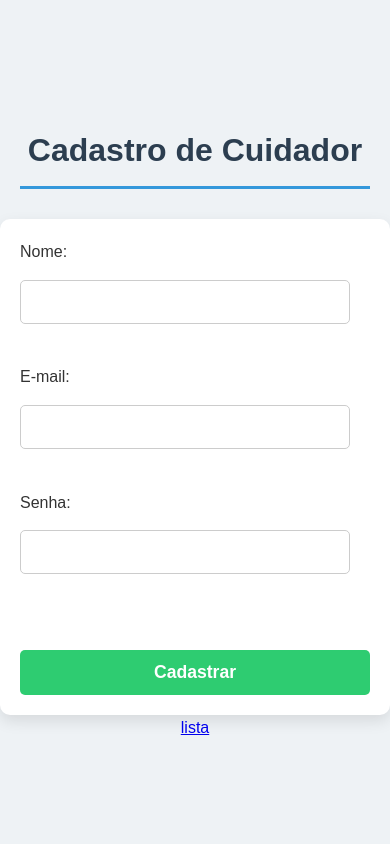
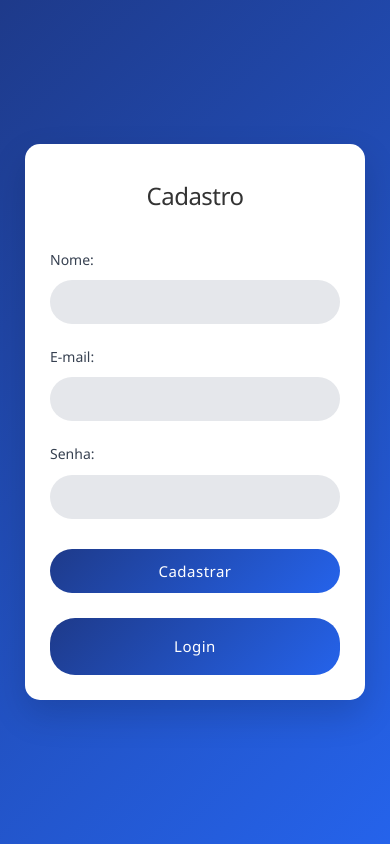
Before and after one commit to Remory-Project/FrontEnd, a Flask app: page /cadastro_cuidador in a window 390 px wide. Run offline with Flask 3, Linux system fonts and the light colour scheme.

Commit message:
Atualizações visuais e estruturais nos codigos e telas de Login e Cadastro

```diff
--- a/templates/cadastro_cuidador.html
+++ b/templates/cadastro_cuidador.html
@@ -1,4 +1,4 @@
-  <!DOCTYPE html>
+<!DOCTYPE html>
 <html>
 <head>
     <title>Cadastro de Cuidador</title>
@@ -14,10 +14,11 @@
         E-mail: <input type="email" name="email"><br>
         Senha: <input type="password" name="senha"><br>
         <button type="submit">Cadastrar</button>
+        <a href="{{ url_for('login') }}"></a>
     </form>
 
 
- <a href="{{ url_for('login') }}">lista</a>
+ <!-- <a href="{{ url_for('login') }}">lista</a> -->
 
 </body>
 </html>
--- a/templates/css/cadastro_cuidador.css
+++ b/templates/css/cadastro_cuidador.css
@@ -1,121 +1,207 @@
-/* --- Estilos Gerais para o Corpo da Página --- */
-body {
-    font-family: 'Arial', sans-serif;
-    background-color: #eef2f5;
-    color: #333;
+/* Reset básico */
+* {
     margin: 0;
-    padding: 20px;
-    line-height: 1.6;
-    display: flex;
-    flex-direction: column;
-    align-items: center;
-    justify-content: center;
-    min-height: 100vh;
+    padding: 0;
     box-sizing: border-box;
 }
 
-/* --- Estilo do Título da Página --- */
-h1 {
-    color: #2c3e50;
-    margin-bottom: 30px;
-    font-size: 2.5em;
-    text-align: center;
-    border-bottom: 3px solid #3498db;
-    padding-bottom: 10px;
-    width: 100%;
-    max-width: 400px;
+/* Estilo do body */
+body {
+    font-family: 'Segoe UI', Tahoma, Geneva, Verdana, sans-serif;
+    background: linear-gradient(135deg, #1e3a8a, #2563eb);
+    min-height: 100vh;
+    display: flex;
+    flex-direction: column;
+    justify-content: center;
+    align-items: center;
+    padding: 20px;
 }
 
-/* --- Estilo do Formulário de Cadastro --- */
-form {
-    background-color: #ffffff;
-    padding: 30px;
-    border-radius: 10px;
-    box-shadow: 0 6px 15px rgba(0, 0, 0, 0.1);
-    width: 100%;
-    max-width: 400px;
-    display: flex;
-    flex-direction: column;
-    gap: 15px;
-    /* Espaçamento entre os campos */
+/* Título principal fora do formulário */
+body > h1 {
+    display: none; /* Ocultar o h1 do body */
 }
 
-form label {
-    font-weight: bold;
-    margin-bottom: 5px;
-    color: #555;
+/* Container do formulário */
+form {
+    background: white;
+    padding: 40px 45px 35px 45px;
+    border-radius: 15px;
+    box-shadow: 0 15px 35px rgba(0, 0, 0, 0.15);
+    width: 100%;
+    max-width: 450px; /* Aumentado de 380px para 450px */
+    text-align: left;
+    position: relative;
+}
+/* Adicionar título "Cadastro" ao formulário */
+form::before {
+    content: "Cadastro";
+    display: block;
+    font-size: 28px;
+    font-weight: 400;
+    color: #333;
+    margin-bottom: 35px;
+    text-align: center;
+    letter-spacing: -0.5px;
 }
 
-/* Adicionado input[type="tel"] aqui para que ele receba os mesmos estilos */
-form input[type="text"],
-form input[type="email"],
-form input[type="password"],
-form input[type="tel"] {
-    /* <-- Campo Telefone adicionado aqui */
-    width: calc(100% - 20px);
-    padding: 12px 10px;
-    margin-bottom: 0;
-    border: 1px solid #ccc;
-    border-radius: 5px;
-    font-size: 1em;
-    box-sizing: border-box;
+/* Estilo para os textos dos labels */
+form {
+    font-size: 14px;
+    color: #374151;
+    font-weight: 500;
+    line-height: 1.8;
 }
 
-form input[type="text"]:focus,
-form input[type="email"]:focus,
-form input[type="password"]:focus,
-form input[type="tel"]:focus {
-    /* <-- Campo Telefone adicionado aqui */
-    border-color: #3498db;
+/* Campos de entrada */
+input[type="text"],
+input[type="email"],
+input[type="password"] {
+    width: 100%;
+    padding: 15px 20px;
+    border: none;
+    border-radius: 25px;
+    background-color: #e5e7eb;
+    font-size: 16px;
+    margin-top: 8px;
+    margin-bottom: 20px;
     outline: none;
-    box-shadow: 0 0 5px rgba(52, 152, 219, 0.5);
+    transition: all 0.3s ease;
+    font-family: inherit;
+    display: block;
 }
 
-/* --- Estilo do Botão de Envio --- */
-form button[type="submit"] {
-    background-color: #2ecc71;
-    color: white;
-    padding: 12px 20px;
-    border: none;
-    border-radius: 5px;
-    font-size: 1.1em;
-    font-weight: bold;
-    cursor: pointer;
-    transition: background-color 0.3s ease;
-    margin-top: 20px;
+input[type="text"]:focus,
+input[type="email"]:focus,
+input[type="password"]:focus {
+    background-color: #d1d5db;
+    transform: translateY(-1px);
+    box-shadow: 0 4px 12px rgba(0, 0, 0, 0.1);
 }
 
-form button[type="submit"]:hover {
-    background-color: #27ae60;
+/* Quebra de linha após os inputs */
+br {
+    display: none;
 }
 
-/* --- Estilo do Link "Lista" --- */
-.link-lista {
+/* Botão Cadastrar */
+button[type="submit"] {
+    width: 100%;
+    padding: 15px;
+    background: linear-gradient(135deg, #1e3a8a, #2563eb);
+    color: white;
+    border: none;
+    border-radius: 25px;
+    font-size: 16px;
+    font-weight: 500;
+    cursor: pointer;
+    margin-top: 10px;
+    margin-bottom: 20px;
+    transition: all 0.3s ease;
+    font-family: inherit;
+    letter-spacing: 0.5px;
+}
+
+button[type="submit"]:hover {
+    transform: translateY(-2px);
+    box-shadow: 0 8px 25px rgba(30, 58, 138, 0.3);
+    background: linear-gradient(135deg, #1e40af, #3b82f6);
+}
+
+button[type="submit"]:active {
+    transform: translateY(0);
+}
+
+/* Adicionar o texto "Já possui conta?" antes do link */
+a::before {
+    content: "Já possui conta?";
     display: block;
     text-align: center;
-    margin-top: 25px;
-    background-color: #95a5a6;
-    color: white;
-    padding: 10px 15px;
-    border-radius: 5px;
-    text-decoration: none;
-    font-weight: bold;
-    transition: background-color 0.3s ease;
-    width: 100%;
-    max-width: 200px;
+    font-size: 14px;
+    color: #6b7280;
+    margin-bottom: 10px;
+    font-weight: 400;
 }
 
-.link-lista:hover {
-    background-color: #7f8c8d;
+/* Login */
+a {
+    display: inline-block;
+    width: 100%;
+    padding: 15px;
+    background: linear-gradient(135deg, #1e3a8a, #2563eb);
+    color: white;
+    text-decoration: none;
+    border-radius: 25px;
+    font-size: 16px;
+    font-weight: 500;
+    text-align: center;
+    transition: all 0.3s ease;
+    font-family: inherit;
+    letter-spacing: 0.5px;
+    margin-top: 5px;
+    text-indent: -9999px; /* Ocultar o texto original */
+    position: relative;
 }
 
-/* --- Responsividade Básica --- */
-@media (max-width: 500px) {
-    h1 {
-        font-size: 2em;
+/* Adicionar o texto "Login" ao link */
+a::after {
+    content: "Login";
+    position: absolute;
+    top: 50%;
+    left: 50%;
+    transform: translate(-50%, -50%);
+    text-indent: 0;
+    width: 100%;
+}
+
+a:hover {
+    transform: translateY(-2px);
+    box-shadow: 0 8px 25px rgba(30, 58, 138, 0.3);
+    background: linear-gradient(135deg, #1e40af, #3b82f6);
+}
+
+a:active {
+    transform: translateY(0);
+}
+
+/* Responsividade */
+@media (max-width: 480px) {
+    form {
+        padding: 30px 25px 25px 25px;
+        margin: 0 10px;
+        max-width: 340px;
+    }
+
+    form::before {
+        font-size: 24px;
+        margin-bottom: 30px;
+    }
+
+    input[type="text"],
+    input[type="email"],
+    input[type="password"],
+    button[type="submit"],
+    a {
+        font-size: 15px;
+        padding: 12px 18px;
+    }
+
+    a::before {
+        font-size: 13px;
+    }
+}
+
+/* Melhorar a aparência em dispositivos móveis */
+@media (max-width: 360px) {
+    body {
+        padding: 15px;
     }
 
     form {
-        padding: 20px;
+        padding: 25px 20px;
+    }
+
+    form::before {
+        font-size: 22px;
     }
 }
--- a/templates/login.html
+++ b/templates/login.html
@@ -11,8 +11,9 @@
         Email: <input type="text" name="email"><br>
         Senha: <input type="password" name="senha"><br>
         <button type="submit">Entrar</button>
+        <a href="{{ url_for('cadastro_cuidador') }}">Cadastre-se</a>
     </form>
 
-    <a href="{{ url_for('cadastro_cuidador') }}">Cadastre-se</a>
+    <!-- <a href="{{ url_for('cadastro_cuidador') }}">Cadastre-se</a> -->
 </body>
 </html>
```
Also changed, not shown: templates/css/login.css (+141 -20 lines).
